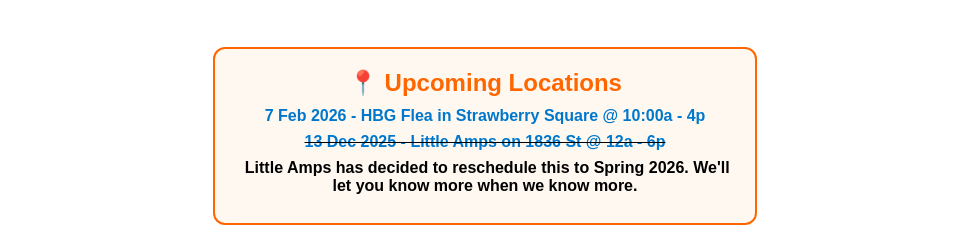
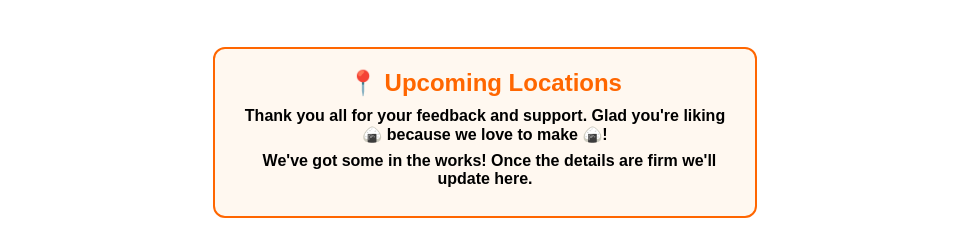
Before and after one commit to pcgeller/thrice_onigiri, a plain HTML site: page index.html in a window 1280 px wide. Shown: the part 284-521 px from the top of the page, without its empty margins (155-1124 px from the left). Drawn offline with Linux system fonts and the light colour scheme.

Commit message:
clear events. prep for new ones.

```diff
--- a/index.html
+++ b/index.html
@@ -162,13 +162,12 @@
   <div class="next-locations">
     <h2>📍 Upcoming Locations</h2>
     <ul>
-      <li><a href="https://hbgflea.com" target="_blank">7 Feb 2026 - HBG Flea in Strawberry Square @ 10:00a - 4p</a></li>
-      <li><del><a href="https://littleampscoffee.com" target="_blank">13 Dec 2025 - Little Amps on 1836 St @ 12a - 6p</a></del></li>
-      <li>&nbsp;Little Amps has decided to reschedule this to Spring 2026.  We'll let you know more when we know more.</li>
+      <li>Thank you all for your feedback and support. Glad you're liking 🍙 because we love to make 🍙!</li>
+      <li>&nbsp We've got some in the works!  Once the details are firm we'll update here.</li>
     </ul>
   </div>
 
-    <!-- Image gallery: replace image paths with your actual files -->
+    <!-- Image gallery: replace image paths with your act🍙ual files -->🍙
     <div class="gallery" role="list">
       <figure role="listitem">
         <img src="images/market_setup_wm.jpg" alt="tuna mayo onigiri in table setup" loading="lazy" />
```
